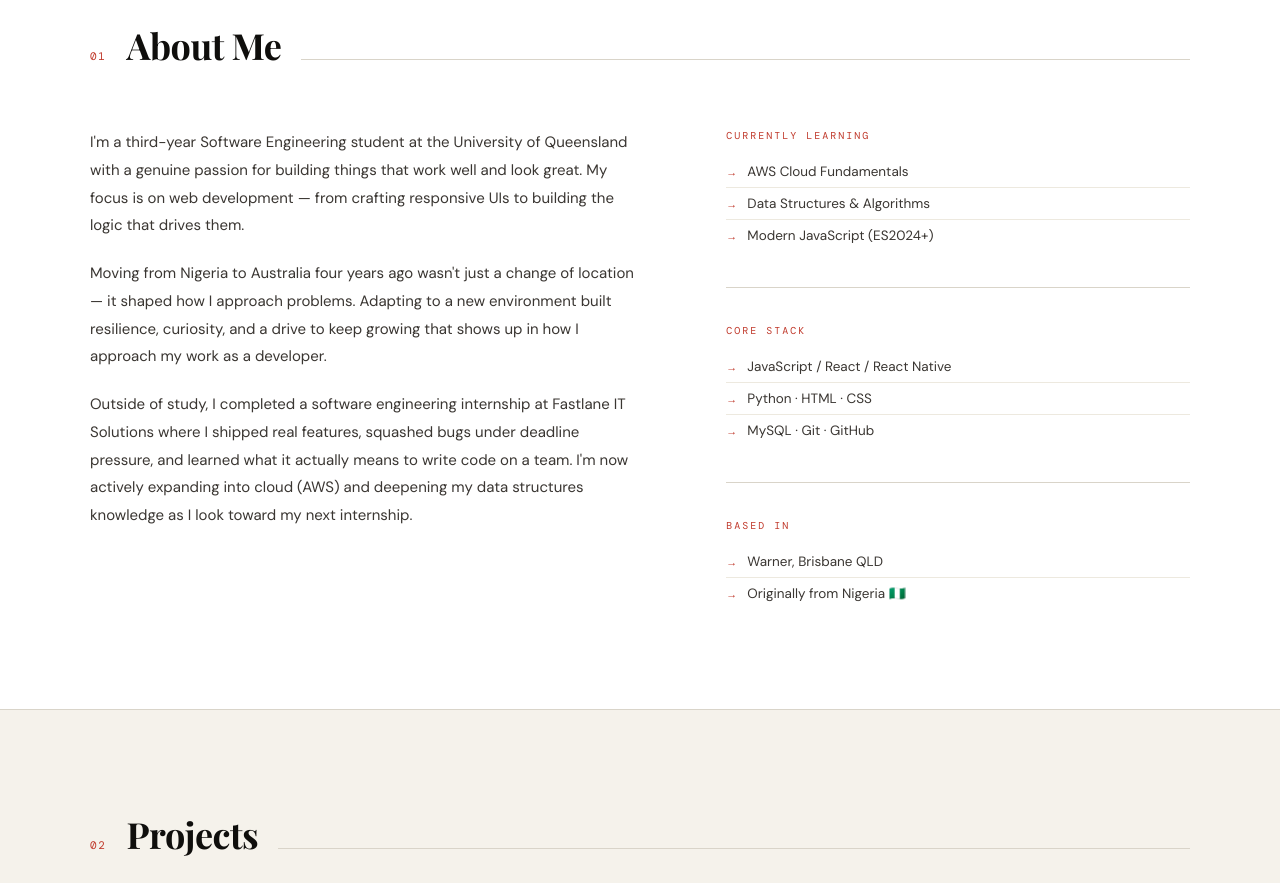
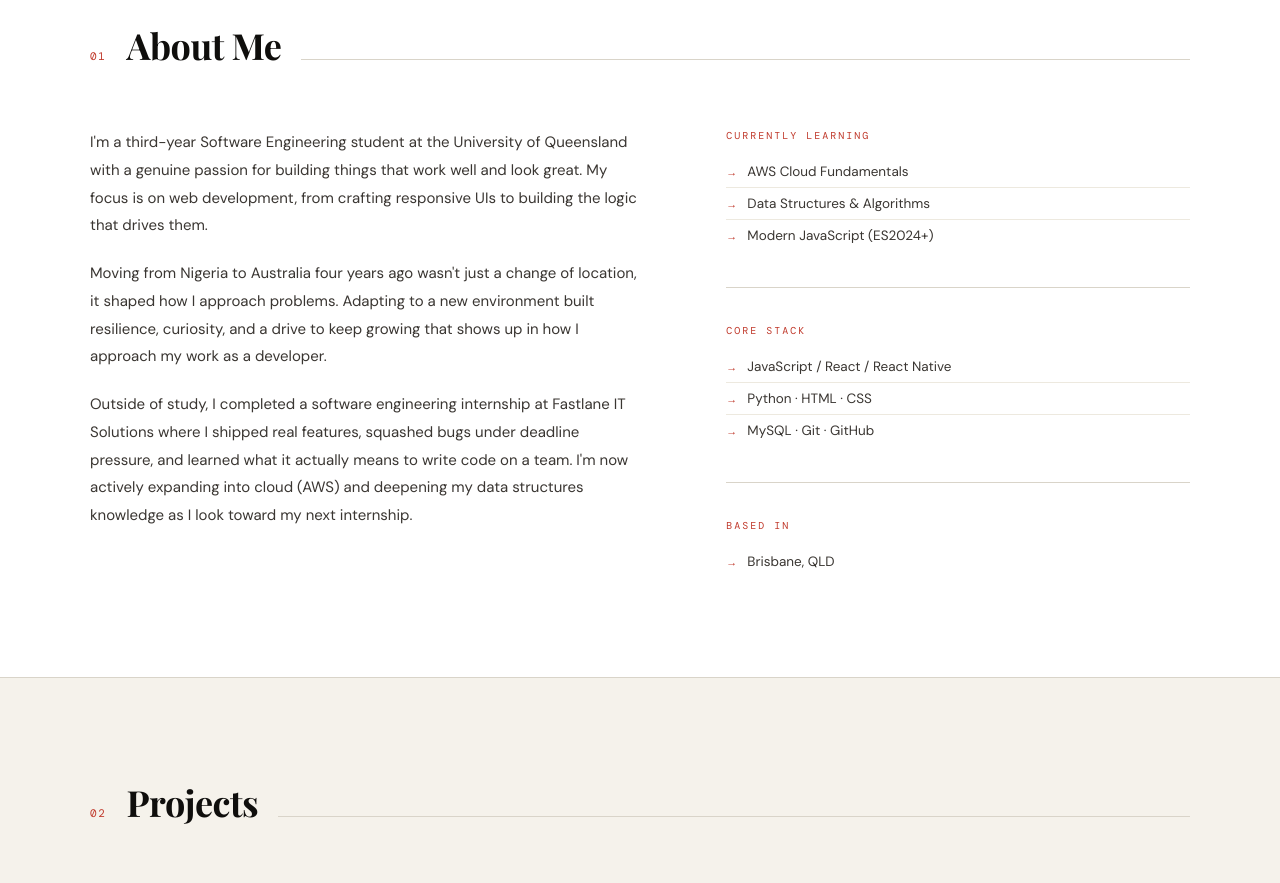
Before and after one commit to Ayo-Fadeyibi/portfolio, a plain HTML site: page index.html in a window 1280 px wide. Shown: the part 880-1763 px from the top of the page. Drawn offline with nearby package versions, Linux system fonts and the light colour scheme; a web font is replaced by a local one.

Commit message:
Updated home page

```diff
--- a/index.html
+++ b/index.html
@@ -60,8 +60,8 @@
     </div>
     <div class="about-grid">
       <div class="about-text reveal">
-        <p>I'm a third-year Software Engineering student at the University of Queensland with a genuine passion for building things that work well and look great. My focus is on web development — from crafting responsive UIs to building the logic that drives them.</p>
-        <p>Moving from Nigeria to Australia four years ago wasn't just a change of location — it shaped how I approach problems. Adapting to a new environment built resilience, curiosity, and a drive to keep growing that shows up in how I approach my work as a developer.</p>
+        <p>I'm a third-year Software Engineering student at the University of Queensland with a genuine passion for building things that work well and look great. My focus is on web development, from crafting responsive UIs to building the logic that drives them.</p>
+        <p>Moving from Nigeria to Australia four years ago wasn't just a change of location, it shaped how I approach problems. Adapting to a new environment built resilience, curiosity, and a drive to keep growing that shows up in how I approach my work as a developer.</p>
         <p>Outside of study, I completed a software engineering internship at Fastlane IT Solutions where I shipped real features, squashed bugs under deadline pressure, and learned what it actually means to write code on a team. I'm now actively expanding into cloud (AWS) and deepening my data structures knowledge as I look toward my next internship.</p>
       </div>
       <div class="about-aside reveal">
@@ -84,8 +84,7 @@
         <div class="aside-block">
           <div class="aside-label">Based In</div>
           <ul class="aside-list">
-            <li>Warner, Brisbane QLD</li>
-            <li>Originally from Nigeria 🇳🇬</li>
+            <li>Brisbane, QLD</li>
           </ul>
         </div>
       </div>
```
